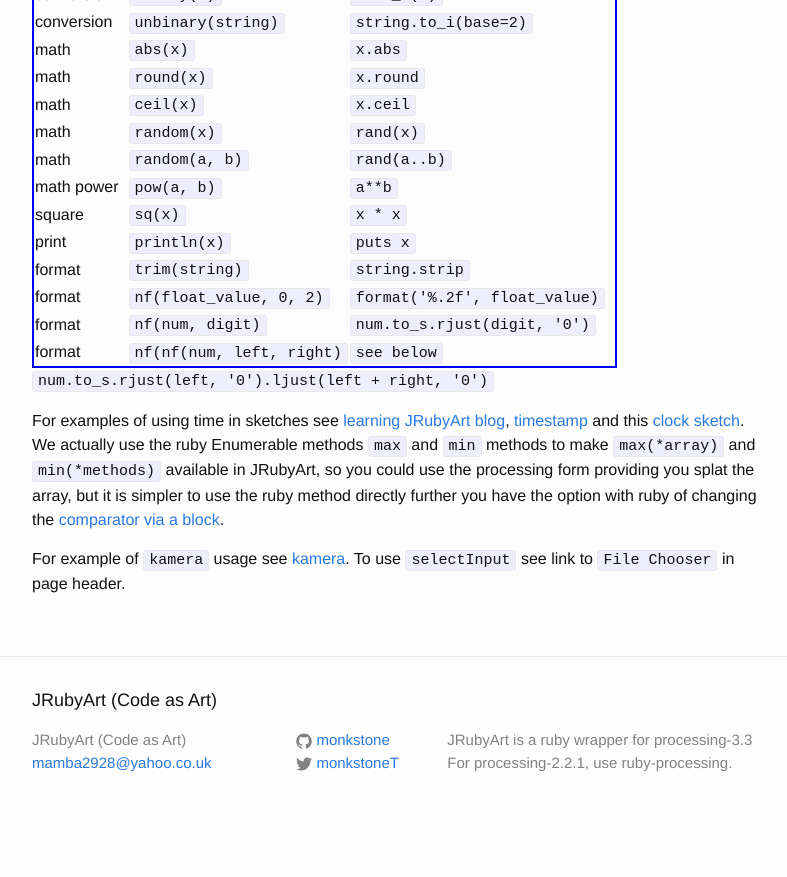
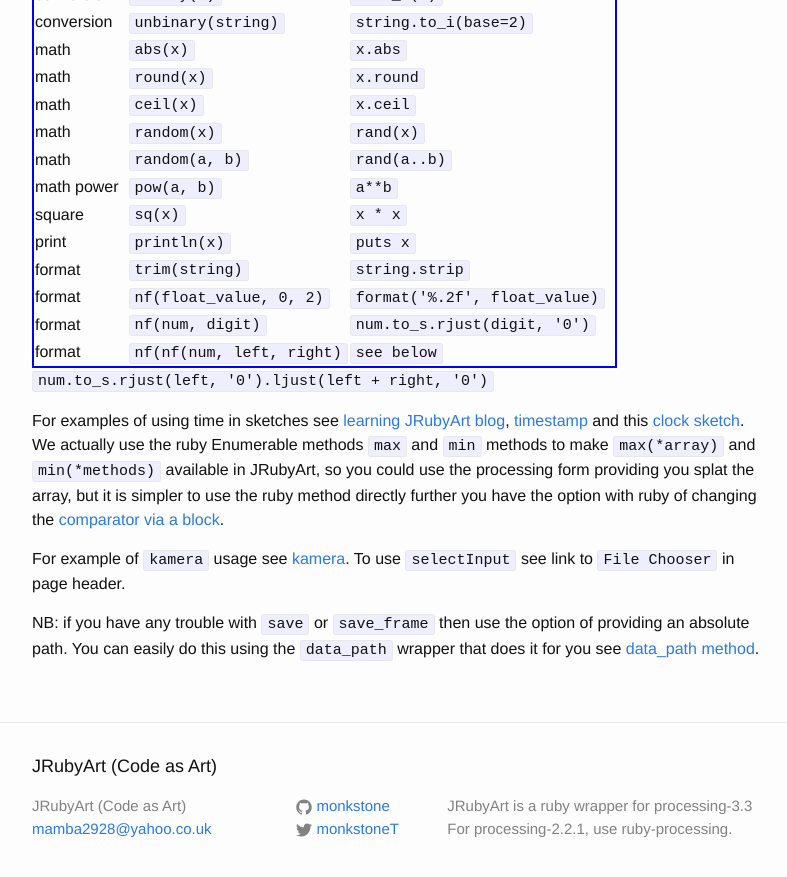
Before and after one commit to ruby-processing/JRubyArt, a Jekyll site: the page built from _k9methods/alternative_methods.md, in a window 1280 px wide and 900 px high, scrolled down 915 px. Shown: the top 877 px of the window, without its empty margins (238-1025 px from the left). Built offline with Jekyll 4.4.1, drawn with Linux system fonts in a browser that asks for light colours; before the commit the page ends 1749 px from its top, so only the background shows below that.

Commit message:
use data_path on save

```diff
--- a/_k9methods/alternative_methods.md
+++ b/_k9methods/alternative_methods.md
@@ -56,9 +56,12 @@
 
 For example of `kamera` usage see [kamera][kamera]. To use `selectInput` see link to `File Chooser` in page header.
 
+NB: if you have any trouble with `save` or `save_frame` then use the option of providing an absolute path.  You can easily do this using the `data_path` wrapper that does it for you see [data_path method][data_path].
+
 [time]:https://monkstone.github.io/time
 [timestamp]:https://monkstone.github.io/timestamp/
 [clock]:https://github.com/ruby-processing/JRubyArt-examples/blob/master/processing_app/library/fastmath/clock.rb
 [kamera]:https://github.com/ruby-processing/JRubyArt-examples/blob/master/processing_app/basics/camera/kmove_eye.rb
 [comparator]:http://ruby-doc.org/core-2.4.0/Enumerable.html#method-i-max
 [processing]:https://processing.org/reference/
+[data_path]:{{site.github.url}}/data_path/
```
